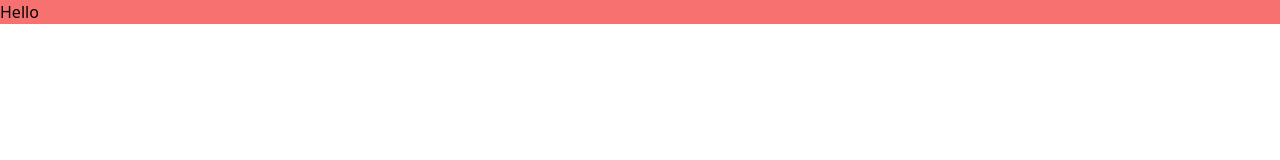
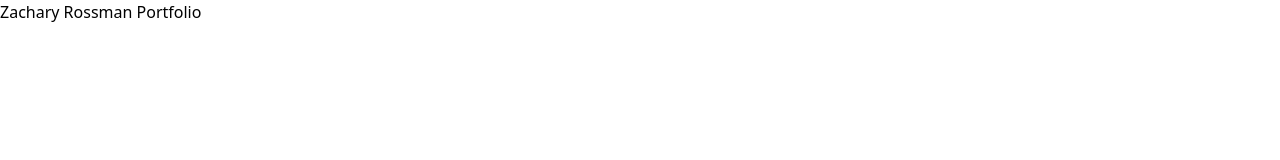
Before and after one commit to Zachary-Rossman/portfolio, a website: page index.html in a window 1280 px wide. Drawn offline with Linux system fonts and the light colour scheme.

Commit message:
pseudocoded homepage; added individual html files within new pages folder with each section for portfolio

```diff
--- a/index.html
+++ b/index.html
@@ -4,9 +4,19 @@
     <meta charset="UTF-8">
     <meta name="viewport" content="width=device-width, initial-scale=1.0">
     <link rel="stylesheet" href="./tailwindcss/output.css">
-    <title>Document</title>
+    <title>Zachary Rossman Portfolio</title>
 </head>
 <body>
-    <h1 class="bg-red-400">Hello</h1>
+    <header>
+        <h1>Zachary Rossman Portfolio</h1>
+    </header>
+    <main>
+        <!-- About Me -->
+        <!-- Skills -->
+        <!-- Projects -->
+        <!-- Resume -->
+        <!-- References -->
+    </main>
+    <footer></footer>
 </body>
 </html>
```
Also changed, not shown: pages/about.html (added), pages/projects.html (added), pages/references.html (added), pages/resume.html (added), pages/skills.html (added).
